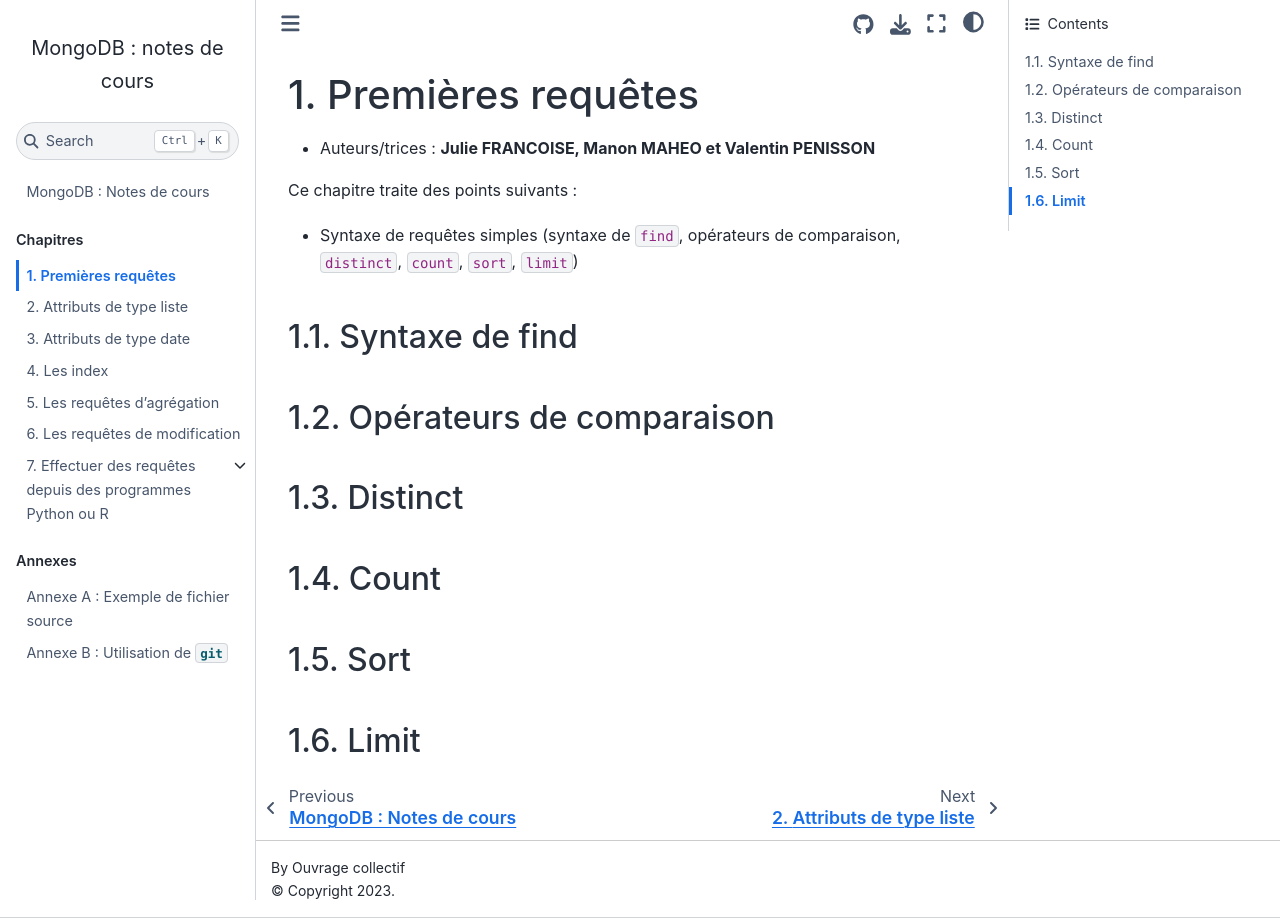
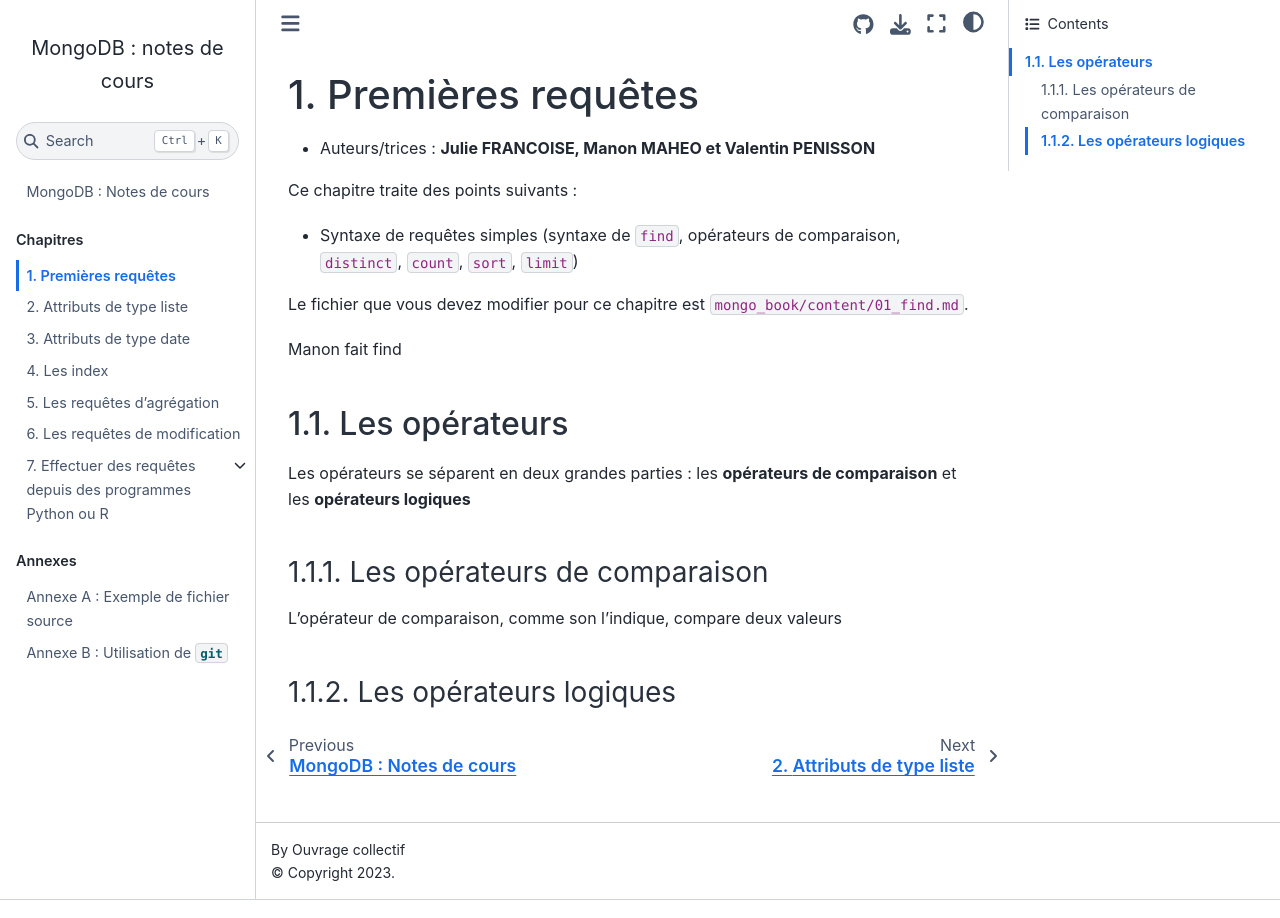
Before and after one commit to rtavenar/mongo_book, a Jupyter Book: the page built from content/01_find.md, in a window 1280 px wide. Built offline with Jupyter Book 1.0.4 settings and Sphinx 7.4.7 and the Sphinx Book theme 1.1.4, drawn with Linux system fonts in a browser that asks for light colours.

Commit message:
Create 01_find.md
Parties pour les opérateurs

```diff
--- a/content/01_find.md
+++ b/content/01_find.md
@@ -20,14 +20,18 @@
 Ce chapitre traite des points suivants :
 * Syntaxe de requêtes simples (syntaxe de `find`, opérateurs de comparaison, `distinct`, `count`, `sort`, `limit`)
 
-## Syntaxe de find
+Le fichier que vous devez modifier pour ce chapitre est `mongo_book/content/01_find.md`.
 
-## Opérateurs de comparaison
+Manon fait find
 
-## Distinct
+## Les opérateurs
 
-## Count
+Les opérateurs se séparent en deux grandes parties : les **opérateurs de comparaison** et les **opérateurs logiques**
 
-## Sort
+### Les opérateurs de comparaison
 
-## Limit
+L'opérateur de comparaison, comme son l'indique, compare deux valeurs
+
+
+
+### Les opérateurs logiques
```
